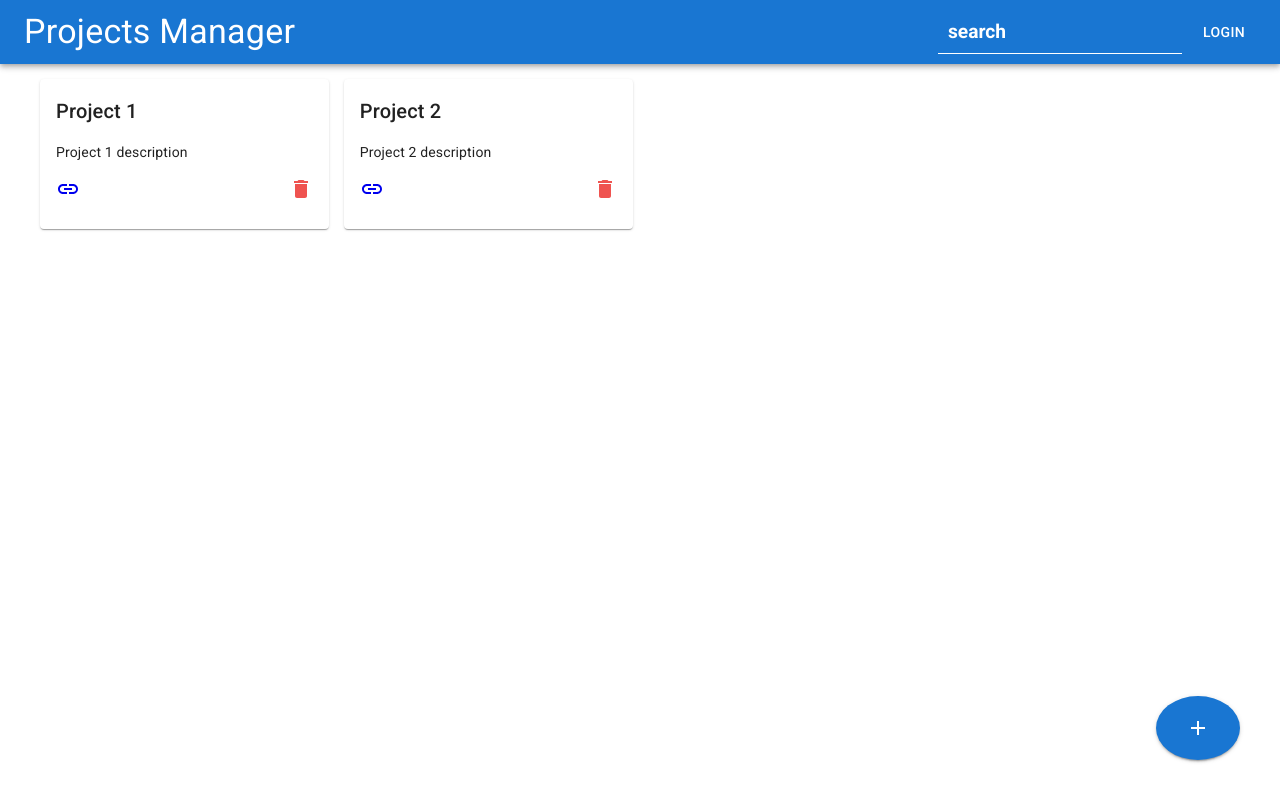
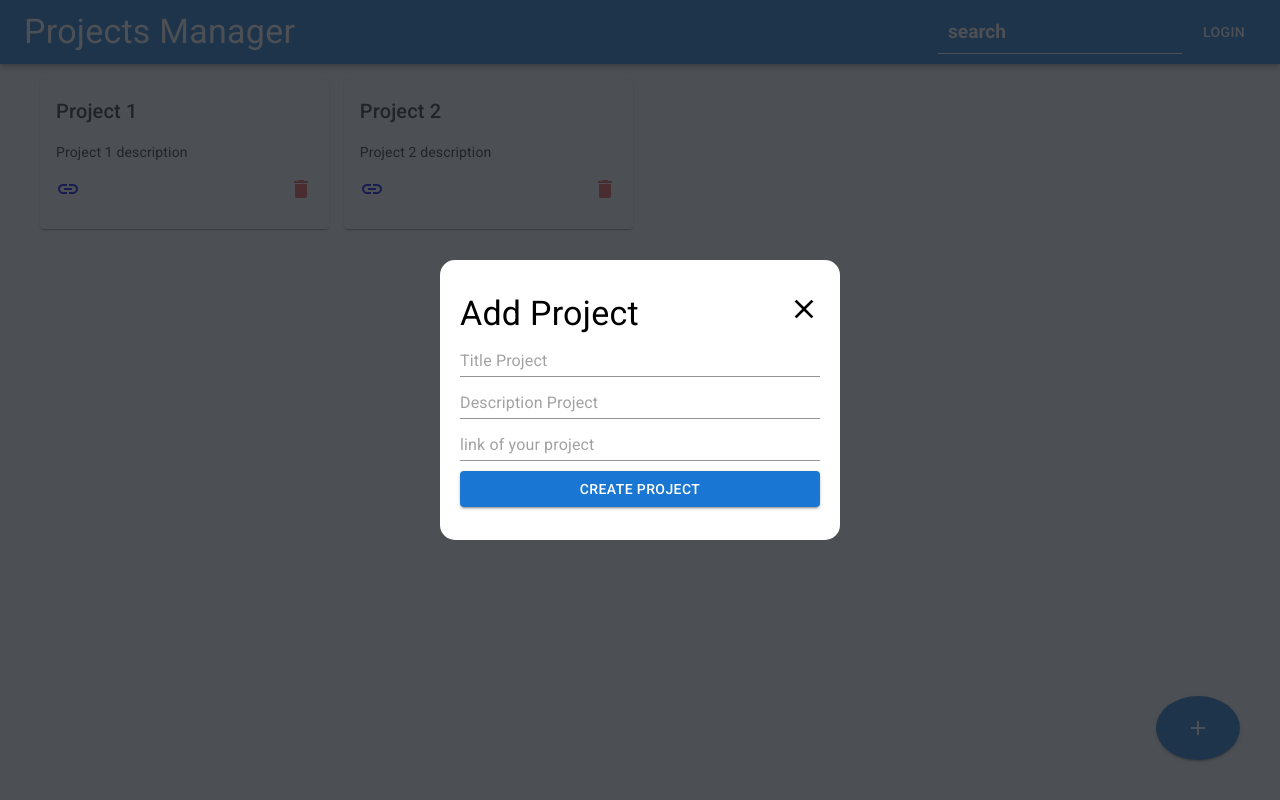
Before and after one commit to Killer2324/Projects-Manager, a React (Vite) app: page /home in a window 1280 px wide. Both pictures are taken after a click on the button 1198 px from the left and 728 px from the top of the page. Built offline with nearby package versions, Linux system fonts and the light colour scheme.

Commit message:
modal form added

```diff
--- a/index.html
+++ b/index.html
@@ -21,6 +21,7 @@
   </head>
   <body>
     <div id="root"></div>
+    <div id="add_project_modal"></div>
     <script type="module" src="/src/main.jsx"></script>
   </body>
 </html>
--- a/src/app/pages/Home/Home.jsx
+++ b/src/app/pages/Home/Home.jsx
@@ -1,8 +1,10 @@
 import Menu from '../../common/Menu'
 import Box from '@mui/material/Box'
-import Project from './components/Project/Project'
+import Project from './components/Project'
 import { useState } from 'react'
 import AddProjectButton from './components/AddProjectButton'
+import AddProjectModal from './components/AddProjectModal'
+import AddProjectForm from './components/AddProjectForm'
 export default function Home() {
   const [project, setProject] = useState([
     {
@@ -18,6 +20,7 @@ export default function Home() {
       link: 'https://www.google.com',
     },
   ])
+  const [isOpenModal, setIsOpenModal] = useState(false)
 
   const styles = {
     BoxProjectContainer: {
@@ -40,7 +43,12 @@ export default function Home() {
           <Project key={item.id} {...item} />
         ))}
       </Box>
-      <AddProjectButton />
+      {isOpenModal && (
+        <AddProjectModal>
+          <AddProjectForm setIsOpenModal={setIsOpenModal} />
+        </AddProjectModal>
+      )}
+      <AddProjectButton setIsOpenModal={setIsOpenModal} />
     </main>
   )
 }
--- a/src/app/pages/Home/components/AddProjectButton.jsx
+++ b/src/app/pages/Home/components/AddProjectButton.jsx
@@ -1,7 +1,7 @@
 import Button from '@mui/material/Button'
 import AddIcon from '@mui/icons-material/Add'
 
-export default function AddProjectButton() {
+export default function AddProjectButton({ setIsOpenModal }) {
   const ButtonStyle = {
     position: 'absolute',
     bottom: '40px',
@@ -9,8 +9,13 @@ export default function AddProjectButton() {
     borderRadius: '50%',
     padding: '20px 30px',
   }
+
+  const handleOpenModal = () => {
+    setIsOpenModal(true)
+  }
+
   return (
-    <Button variant="contained" sx={ButtonStyle}>
+    <Button variant="contained" sx={ButtonStyle} onClick={handleOpenModal}>
       <AddIcon />
     </Button>
   )
--- /dev/null
+++ b/src/app/pages/Home/components/AddProjectForm.jsx
@@ -0,0 +1,61 @@
+import { Box, Button, Typography, Input } from '@mui/material'
+import CloseIcon from '@mui/icons-material/Close'
+export default function AddProjectForm({ setIsOpenModal }) {
+  const handleClose = () => {
+    setIsOpenModal(false)
+  }
+
+  const styles = {
+    BoxContainer: {
+      position: 'fixed',
+      backgroundColor: ' rgba(32, 35, 41, 0.8)',
+      display: 'flex',
+      justifyContent: 'center',
+      alignItems: 'center',
+      top: '-10px',
+      left: '-10px',
+      right: '-10px',
+      bottom: '-10px',
+      padding: '0px',
+    },
+    BoxForm: {
+      width: '400px',
+      height: '280px',
+      backgroundColor: '#fff',
+      padding: '10px 20px',
+      border: 'none',
+      borderRadius: '15px',
+      display: 'flex',
+      flexDirection: 'column',
+      gap: '10px',
+      justifyContent: 'center',
+    },
+    BoxHeader: {
+      display: 'flex',
+      justifyContent: 'space-between',
+    },
+    CloseIcon: { cursor: 'pointer', fontSize: '2rem' },
+    BoxBody: {
+      display: 'flex',
+      flexDirection: 'column',
+      gap: '10px',
+    },
+  }
+
+  return (
+    <Box sx={styles.BoxContainer}>
+      <Box component="form" style={styles.BoxForm}>
+        <Box sx={styles.BoxHeader}>
+          <Typography variant="h4">Add Project</Typography>
+          <CloseIcon sx={styles.CloseIcon} onClick={handleClose} />
+        </Box>
+        <Box sx={styles.BoxBody}>
+          <Input placeholder="Title Project" />
+          <Input placeholder="Description Project" />
+          <Input placeholder="link of your project" />
+          <Button variant="contained">create project</Button>
+        </Box>
+      </Box>
+    </Box>
+  )
+}
--- /dev/null
+++ b/src/app/pages/Home/components/AddProjectModal.jsx
@@ -0,0 +1,8 @@
+import { createPortal } from 'react-dom'
+
+export default function AddProjectModal({ children }) {
+  return createPortal(
+    <div>{children}</div>,
+    document.getElementById('add_project_modal')
+  )
+}
```
Also changed, not shown: src/app/pages/Home/components/Project.jsx (renamed from src/app/pages/Home/components/Project/Project.jsx).
